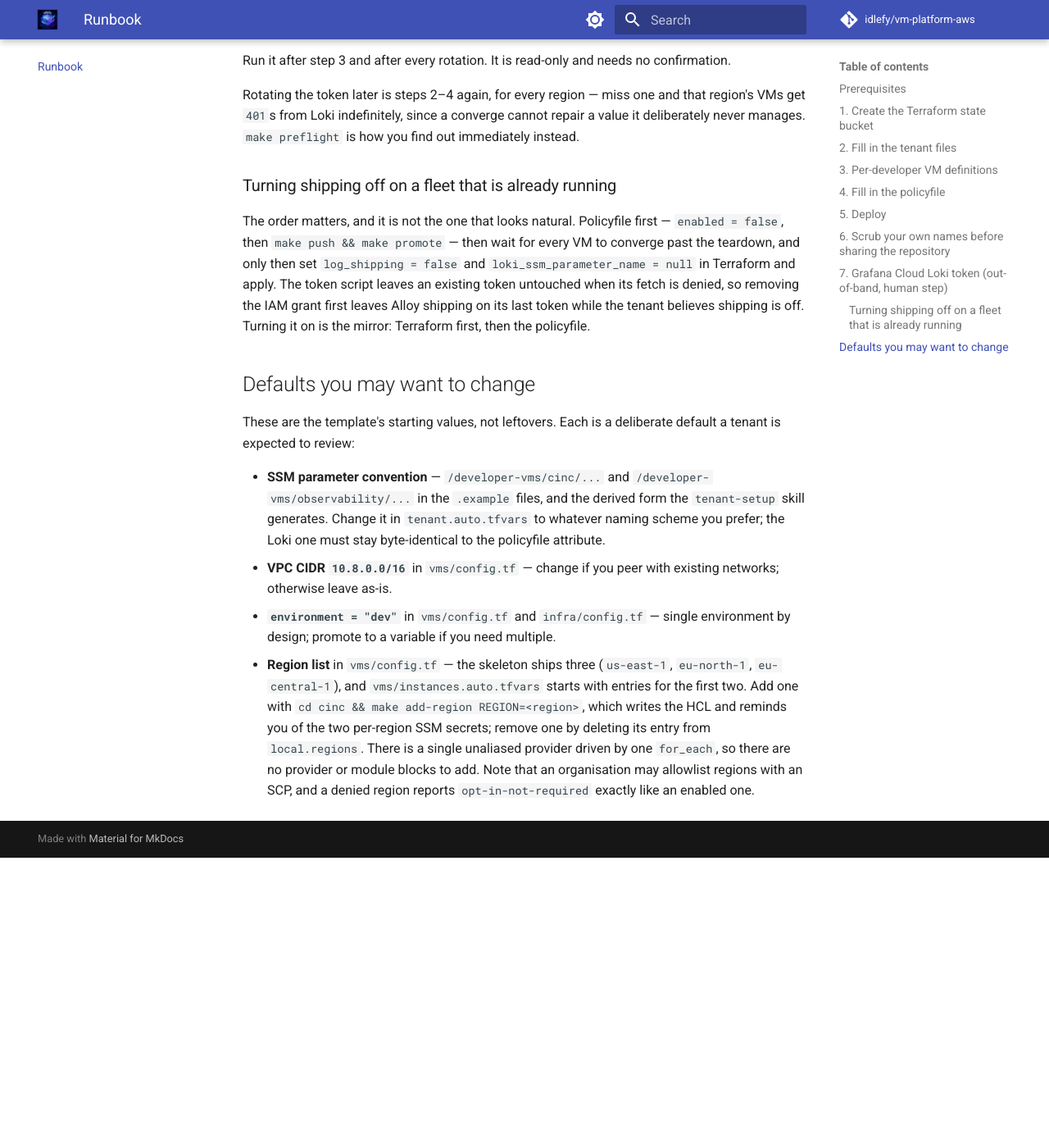
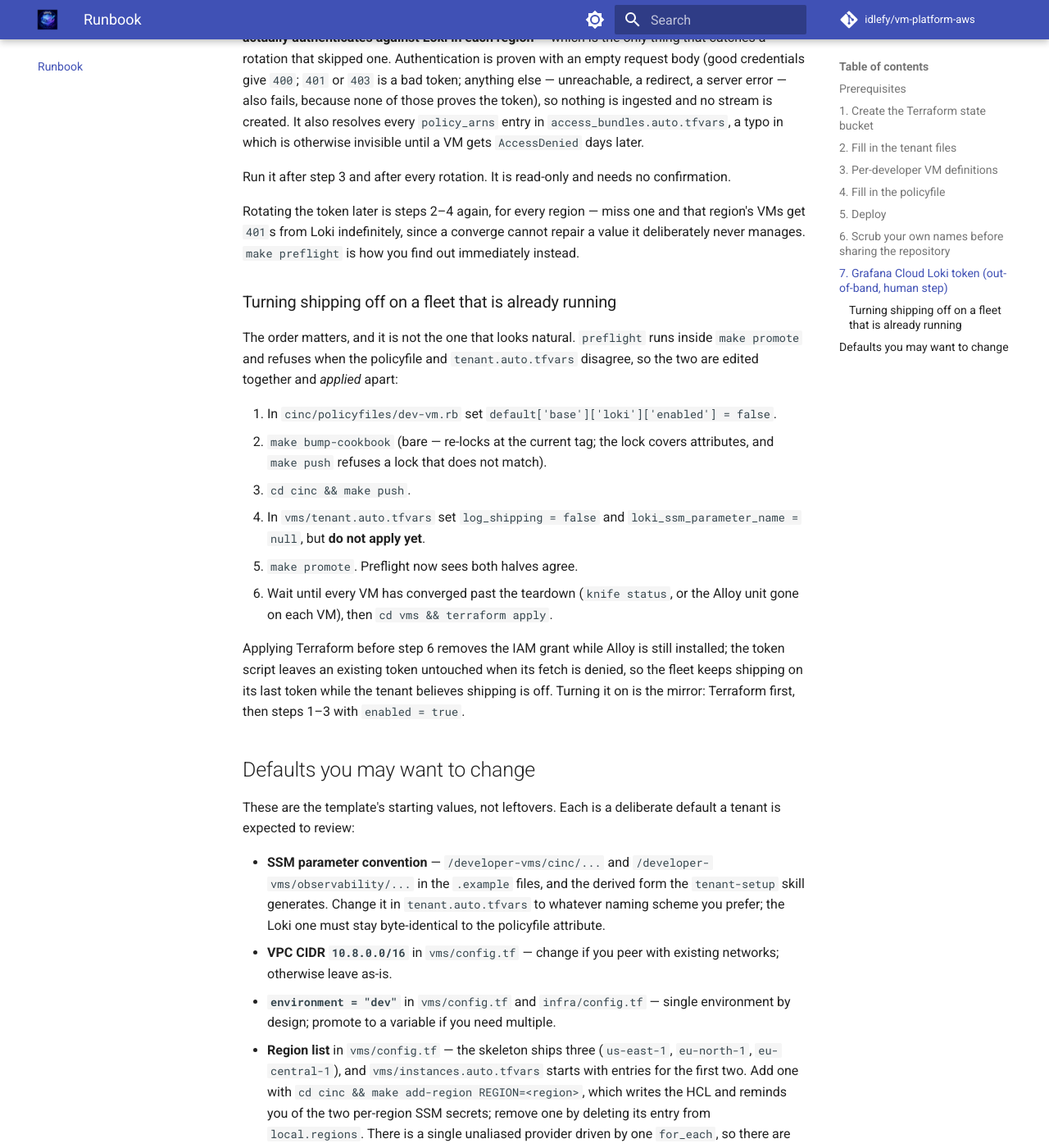
Before and after one commit to idlefy/vm-platform-aws, an MkDocs documentation site: the page built from docs/runbook.md, in a window 1280 px wide and 1400 px high, scrolled down 10102 px. Shown: the whole window at 82% size. Built offline with MkDocs 1.6.1 and Material for MkDocs 9.7.7, drawn with Linux system fonts in a browser that asks for light colours; comment, search, counter and statistics services are not loaded; before the commit the page ends 11148 px from its top, so only the background shows below that; some of the changed text lies outside the part shown.

Commit message:
docs: secrets never touch argv or a world-readable file; shipping-off order that passes preflight; GNU userland prerequisite
Co-Authored-By: Claude Fable 5.1 <noreply@anthropic.com>
Claude-Session: https://claude.ai/code/session_01YSiSgv93NYNk56C1Vuy2VA

````diff
--- a/docs/runbook.md
+++ b/docs/runbook.md
@@ -24,6 +24,9 @@ decision is made.
   Workstation package supplies `chef`, `knife` and `cinc-client`. The version
   this was built against is pinned in
   [`cinc/README.md` § Prerequisites](https://github.com/idlefy/vm-platform-aws/blob/main/cinc/README.md#prerequisites).
+- A GNU userland: the Makefiles and `scripts/` use `sed -i`, `grep -P` and
+  `install -D` in their GNU forms. On macOS install `coreutils` and `gnu-sed`
+  and put their `gnubin` directories first on `PATH`.
 
 ## 1. Create the Terraform state bucket
 
@@ -148,8 +151,8 @@ records the policyfile as it stood when it was written, and `make push` runs
 it refuse with "policyfile has changes not in the lock", because `chef install`
 honours the lock and would upload the previous content. One `bump-cookbook` in
 this order covers both the tag and the attributes. (If you do edit an attribute
-later — a new Loki URL, a moved domain — re-lock with a bare `make
-bump-cookbook`, no `TAG`, which re-resolves at the current pin.)
+later — a new Loki URL, a moved domain — re-lock **before `make push`** with a
+bare `make bump-cookbook`, no `TAG`, which re-resolves at the current pin.)
 
 **Not shipping logs to Grafana Cloud?** Decide it here, before §5. Set
 `default['base']['loki']['enabled'] = false` and delete the three `loki` lines
@@ -196,26 +199,28 @@ server build. It finishes by printing the paths of the two keys it created:
 `/etc/cinc-project/admin.pem` and `/etc/cinc-project/<org>-validator.pem`.
 
 ```bash
-# 4. Fetch the knife admin key from the server (it is root-owned, mode 0600)
+# 4. Fetch the knife admin key from the server (it is root-owned, mode 0600).
+#    Create the destination 0600 first: a redirect under umask 022 would
+#    otherwise create it world-readable for the instant before chmod.
+install -m 0600 /dev/null cinc/.chef/admin.pem
 ssh ubuntu@<CINC_IP> 'sudo cat /etc/cinc-project/admin.pem' > cinc/.chef/admin.pem
-chmod 600 cinc/.chef/admin.pem
 ```
 
 ```bash
 # 5. Put the CINC validator key in SSM — ONCE PER REGION you deploy into.
 #    SSM is region-scoped, and Terraform never creates this parameter: it
 #    manages only the IAM grant that names it.
-ssh ubuntu@<CINC_IP> 'sudo cat /etc/cinc-project/<org>-validator.pem' > /tmp/validator.pem
-chmod 600 /tmp/validator.pem
+f="$(mktemp)"                      # 0600 already, unpredictable name
+ssh ubuntu@<CINC_IP> 'sudo cat /etc/cinc-project/<org>-validator.pem' > "$f"
 
 aws ssm put-parameter \
   --name "<cinc_ssm_parameter_name from vms/tenant.auto.tfvars>" \
   --type SecureString \
-  --value "file:///tmp/validator.pem" \
+  --value "file://$f" \
   --region <region> \
   --profile <profile>
 
-shred -u /tmp/validator.pem
+shred -u "$f"
 ```
 
 Full reference, including what the IAM grant does and does not cover:
@@ -354,9 +359,10 @@ rotation.
    # world-readable in `ps` for as long as the call runs, and it lands in your
    # shell history besides. Same reasoning as scripts/preflight.sh, which passes
    # the token to curl through a config file rather than -u.
-   TOKEN_FILE="$(mktemp)"; chmod 600 "$TOKEN_FILE"
+   TOKEN_FILE="$(mktemp)"                     # 0600, unpredictable name
    trap 'rm -f "$TOKEN_FILE"' EXIT
-   printf '%s' "<the token>" > "$TOKEN_FILE"     # or paste with: read -rs > "$TOKEN_FILE"
+   read -rs -p 'Grafana token: ' TOKEN; echo   # typed, never on a command line
+   printf '%s' "$TOKEN" > "$TOKEN_FILE"; unset TOKEN
 
    aws ssm put-parameter \
      --name "<loki_ssm_parameter_name from tenant.auto.tfvars>" \
@@ -473,13 +479,25 @@ out immediately instead.
 
 ### Turning shipping off on a fleet that is already running
 
-The order matters, and it is not the one that looks natural. Policyfile first —
-`enabled = false`, then `make push && make promote` — then wait for every VM to
-converge past the teardown, and only then set `log_shipping = false` and
-`loki_ssm_parameter_name = null` in Terraform and apply. The token script leaves
-an existing token untouched when its fetch is denied, so removing the IAM grant
-first leaves Alloy shipping on its last token while the tenant believes shipping
-is off. Turning it on is the mirror: Terraform first, then the policyfile.
+The order matters, and it is not the one that looks natural. `preflight` runs
+inside `make promote` and refuses when the policyfile and `tenant.auto.tfvars`
+disagree, so the two are edited together and *applied* apart:
+
+1. In `cinc/policyfiles/dev-vm.rb` set `default['base']['loki']['enabled'] = false`.
+2. `make bump-cookbook` (bare — re-locks at the current tag; the lock covers
+   attributes, and `make push` refuses a lock that does not match).
+3. `cd cinc && make push`.
+4. In `vms/tenant.auto.tfvars` set `log_shipping = false` and
+   `loki_ssm_parameter_name = null`, but **do not apply yet**.
+5. `make promote`. Preflight now sees both halves agree.
+6. Wait until every VM has converged past the teardown (`knife status`, or the
+   Alloy unit gone on each VM), then `cd vms && terraform apply`.
+
+Applying Terraform before step 6 removes the IAM grant while Alloy is still
+installed; the token script leaves an existing token untouched when its fetch
+is denied, so the fleet keeps shipping on its last token while the tenant
+believes shipping is off. Turning it on is the mirror: Terraform first, then
+steps 1–3 with `enabled = true`.
 
 ## Defaults you may want to change
 
````
Also changed, not shown: docs/changelog.md (+17 -1 lines), vms/README.md (+8 -5 lines).
